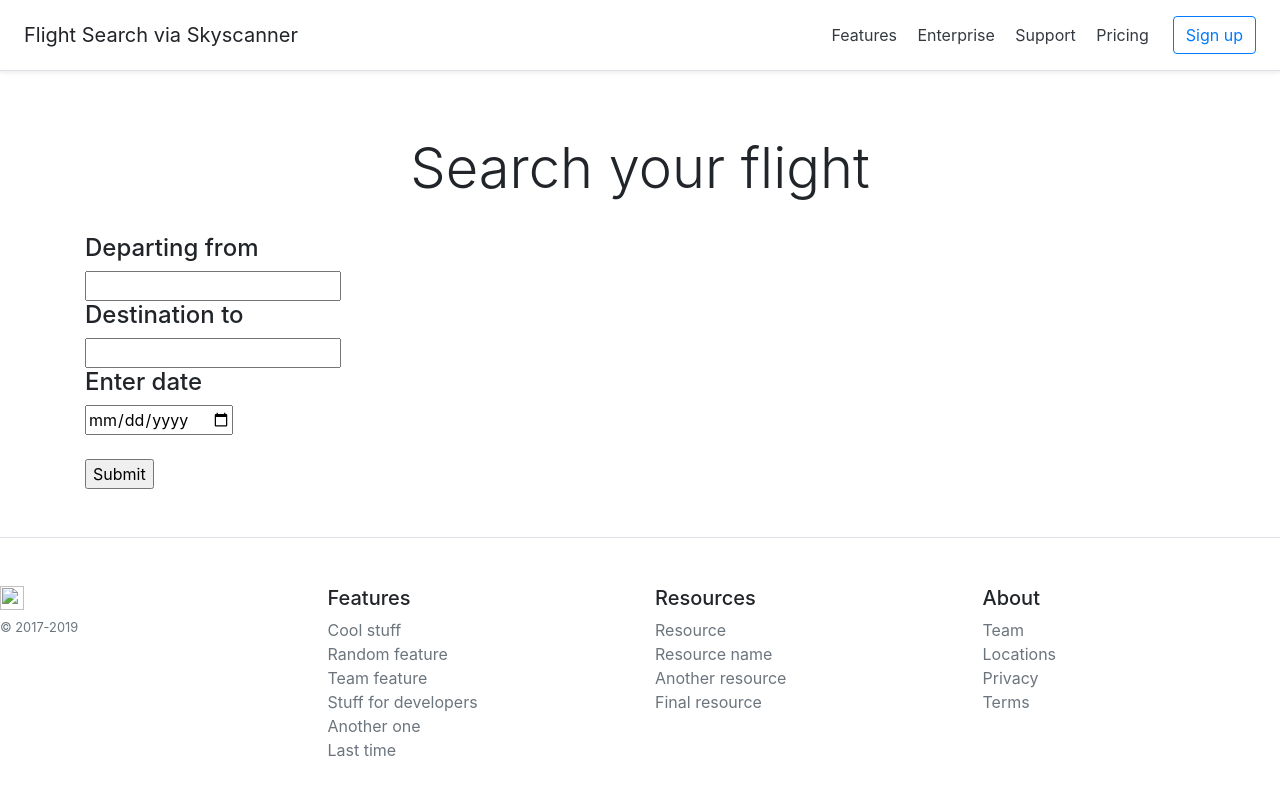
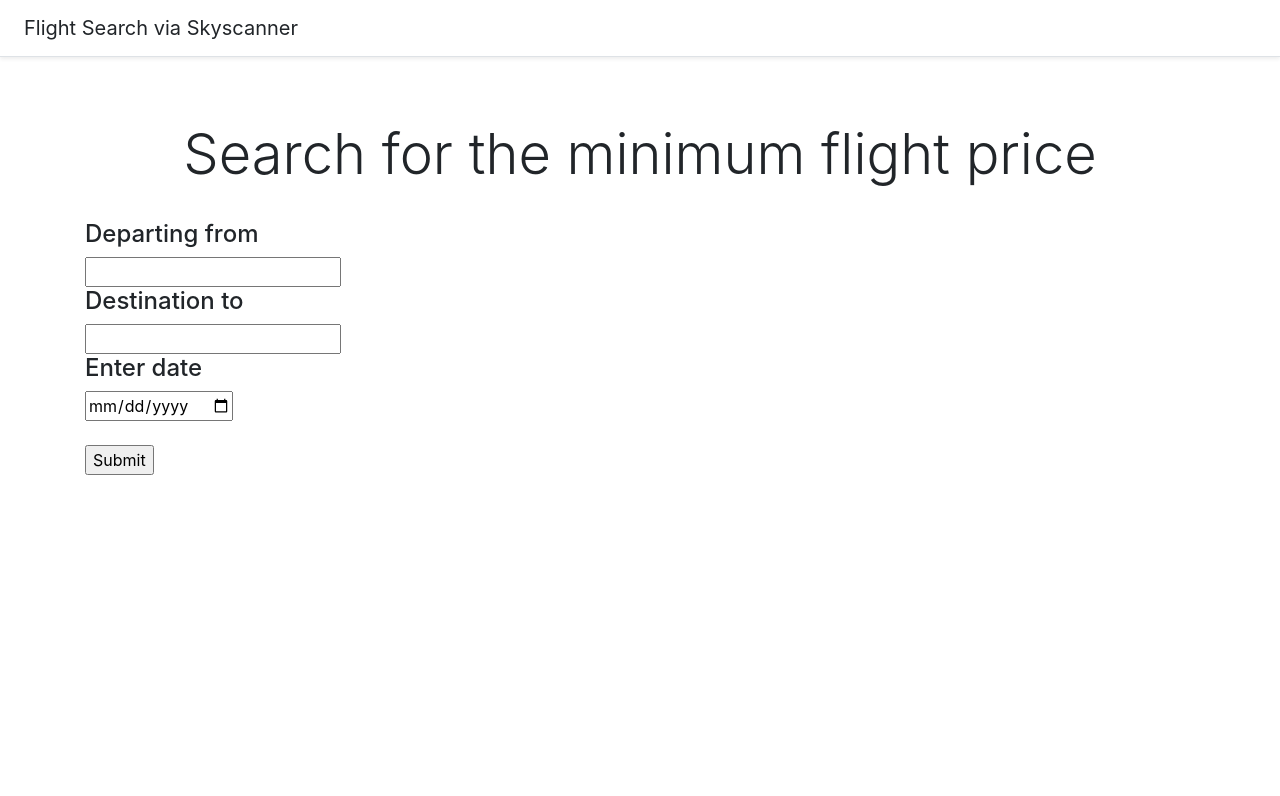
Before and after one commit to mintaelee/flightSearch, a plain HTML site: page index.html in a window 1280 px wide. Drawn offline with nearby package versions, Linux system fonts and the light colour scheme.

Commit message:
finalized some layout

```diff
--- a/index.html
+++ b/index.html
@@ -13,21 +13,16 @@
   <body>
         <div class="d-flex flex-column flex-md-row align-items-center p-3 px-md-4 mb-3 bg-white border-bottom shadow-sm">
       <h5 class="my-0 mr-md-auto font-weight-normal">Flight Search via Skyscanner</h5>
-      <nav class="my-2 my-md-0 mr-md-3">
-        <a class="p-2 text-dark" href="#">Features</a>
-        <a class="p-2 text-dark" href="#">Enterprise</a>
-        <a class="p-2 text-dark" href="#">Support</a>
-        <a class="p-2 text-dark" href="#">Pricing</a>
-      </nav>
-      <a class="btn btn-outline-primary" href="#">Sign up</a>
+
     </div>
 
     <div class="pricing-header px-3 py-3 pt-md-5 pb-md-4 mx-auto text-center">
-      <h1 class="display-4">Search your flight</h1>
+      <h1 class="display-4">Search for the minimum flight price</h1>
     </div>
 
     <div class="container">
-      <div class="search-container">
+      <div class="row">
+        <div class="search-container col-sm-4">
           <div class="origin-input">
             <h4>Departing from</h4>
             <input class="originplace">
@@ -44,51 +39,15 @@
           <input class="submit-button" type="submit">
 
         </div>
-      <div class="result-container">
+        <div class="card-deck col-sm-8 text-center">
+
+        </div>
 
       </div>
 
 
     </div>
 
-      <footer class="pt-4 my-md-5 pt-md-5 border-top">
-        <div class="row">
-          <div class="col-12 col-md">
-            <img class="mb-2" src="/docs/4.3/assets/brand/bootstrap-solid.svg" alt="" width="24" height="24">
-            <small class="d-block mb-3 text-muted">© 2017-2019</small>
-          </div>
-          <div class="col-6 col-md">
-            <h5>Features</h5>
-            <ul class="list-unstyled text-small">
-              <li><a class="text-muted" href="#">Cool stuff</a></li>
-              <li><a class="text-muted" href="#">Random feature</a></li>
-              <li><a class="text-muted" href="#">Team feature</a></li>
-              <li><a class="text-muted" href="#">Stuff for developers</a></li>
-              <li><a class="text-muted" href="#">Another one</a></li>
-              <li><a class="text-muted" href="#">Last time</a></li>
-            </ul>
-          </div>
-          <div class="col-6 col-md">
-            <h5>Resources</h5>
-            <ul class="list-unstyled text-small">
-              <li><a class="text-muted" href="#">Resource</a></li>
-              <li><a class="text-muted" href="#">Resource name</a></li>
-              <li><a class="text-muted" href="#">Another resource</a></li>
-              <li><a class="text-muted" href="#">Final resource</a></li>
-            </ul>
-          </div>
-          <div class="col-6 col-md">
-            <h5>About</h5>
-            <ul class="list-unstyled text-small">
-              <li><a class="text-muted" href="#">Team</a></li>
-              <li><a class="text-muted" href="#">Locations</a></li>
-              <li><a class="text-muted" href="#">Privacy</a></li>
-              <li><a class="text-muted" href="#">Terms</a></li>
-            </ul>
-          </div>
-        </div>
-      </footer>
-    </div>
 
 
     </body>
--- /dev/null
+++ b/main.css
@@ -0,0 +1,3 @@
+.container{
+    display: flex !important;
+}
--- a/script.js
+++ b/script.js
@@ -4,6 +4,7 @@ window.onload = function () {
 }
 function init(){
     let httpRequest
+
     document.querySelector(".submit-button")
         .addEventListener('click', makeRequest)
 }
@@ -48,18 +49,22 @@ function processContents() {
     }
 }
 function displayMinPrice(quotes) {
-    let resultDisplay = document.querySelector(".container > .result-container")
+    let resultDisplay = document.querySelector(".row > .card-deck")
     let results = ''
+    let count = 1
 
     for (let quote in quotes){
         if (quotes.hasOwnProperty(quote)){
+            let direct = 'Direct Flight'
+            if (!quotes[quote].Direct){
+                direct = 'Indirect Flight'
+            }
             results += `<div class="card mb-4 shadow-sm">
                         <div class="card-header">
-                            <h4 class="my-0 font-weight-normal">Minimum Price</h4>
+                            <h4 class="my-0 font-weight-normal">${direct}</h4>
                         </div>
                         <div class="card-body">
-                            <h1 class="card-title pricing-card-title">$${quotes[quote].MinPrice} </h1>
-                            <h1 class="card-title pricing-card-title">${quotes[quote].Direct} </h1>
+                            <h1 class="card-title pricing-card-title">$${quotes[quote].MinPrice}</h1>
                         </div>
                     </div>`
         }
```
Lines whose indentation alone changed are shown as unchanged.
